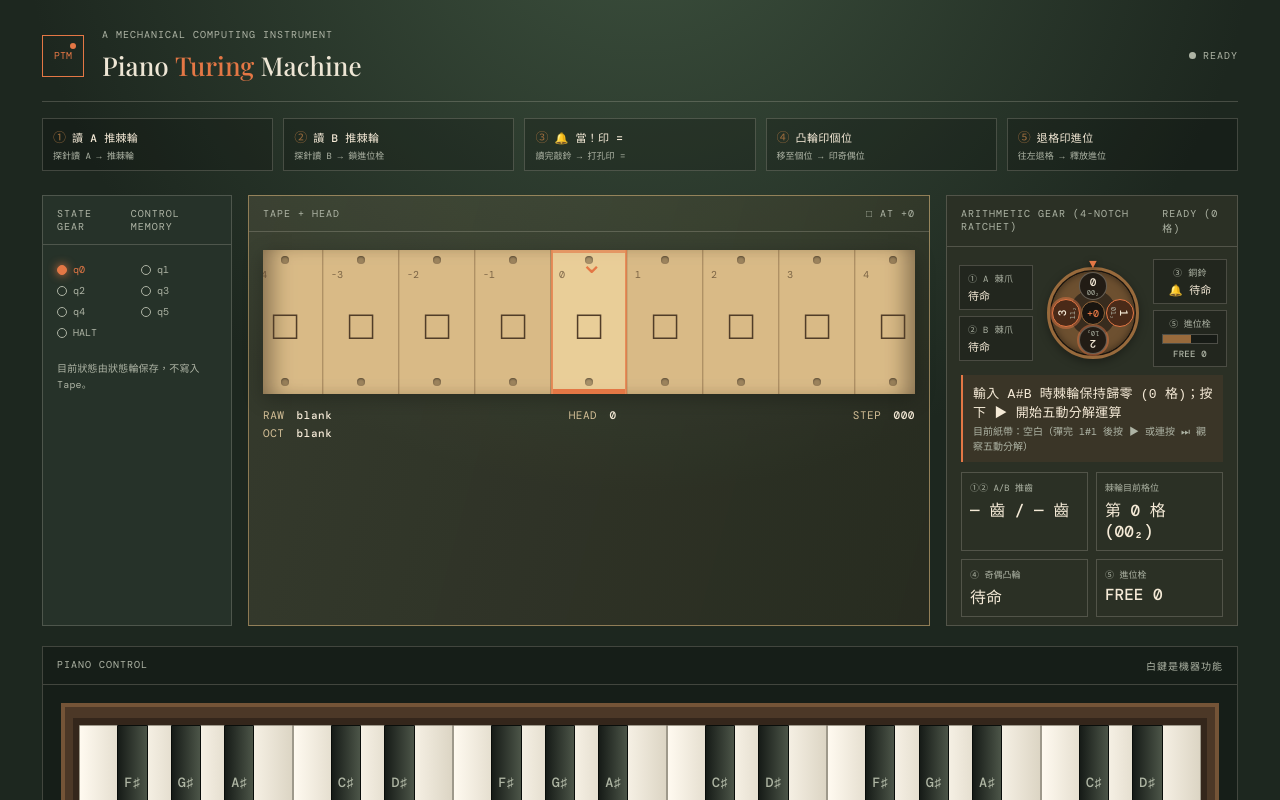
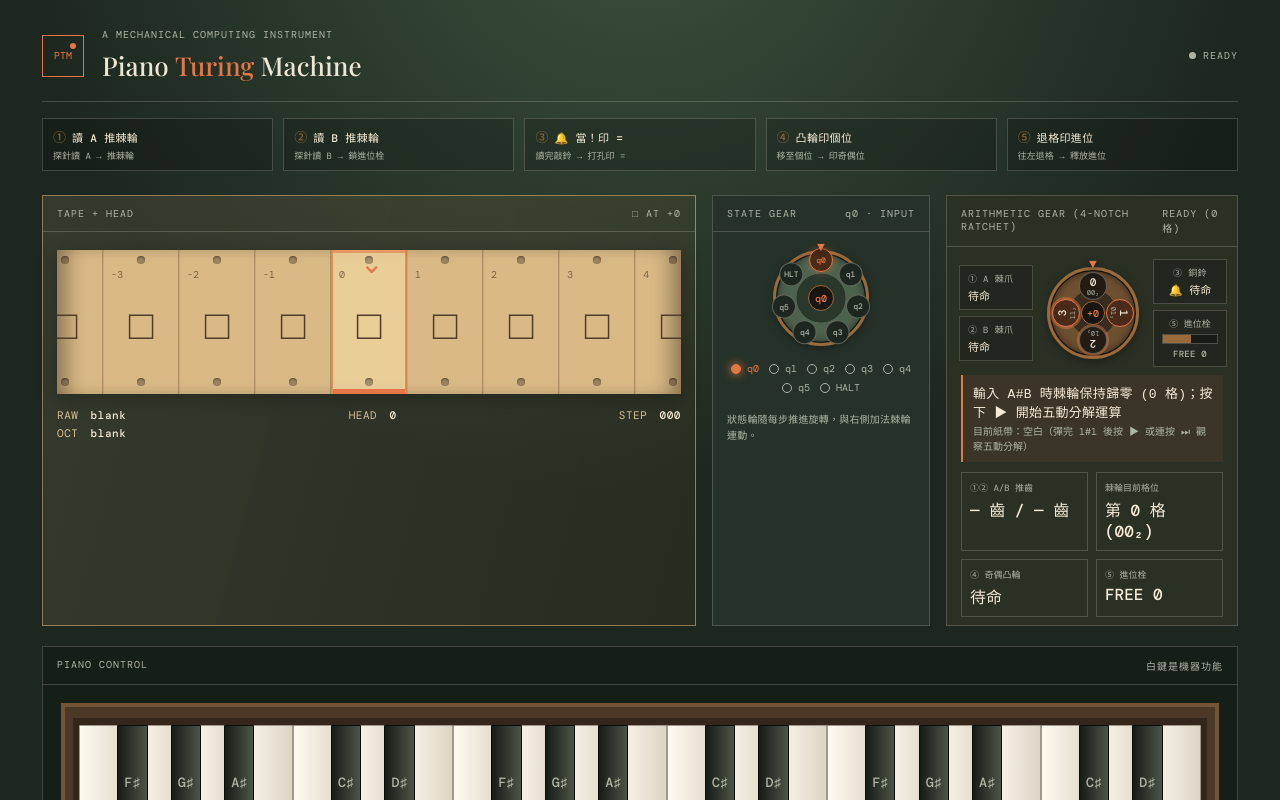
Before and after one commit to zonble/piano_turing_machine, a React (Vite) app: page / in a window 1280 px wide. Shown: the top 800 px of the page. Built offline with nearby package versions, Linux system fonts and the light colour scheme; a web font is replaced by a local one.

Commit message:
feat: place State Gear next to Arithmetic Gear and make State Gear rotate (#2)

```diff
--- a/src/App.css
+++ b/src/App.css
@@ -17,6 +17,17 @@ button { cursor: pointer; }
 .tape-cell .position { font-size: 11px; }
 .tape-readout { font-size: 11px; align-items: flex-start; }
 .tape-readout-stack { display: flex; flex-direction: column; gap: 4px; }
+
+.machine-board { display: grid; grid-template-columns: minmax(0, 1fr) 218px 292px; gap: 16px; margin-top: 24px; align-items: stretch; }
+.state-gear-bench { display: flex; flex-direction: column; align-items: center; padding: 12px 10px 4px; }
+.state-gear-housing { position: relative; display: grid; place-items: center; width: 108px; height: 108px; margin: 0 auto; }
+.state-gear-wheel { position: relative; width: 96px; height: 96px; border: 3px solid var(--brass); border-radius: 50%; background: radial-gradient(circle, #2a382c 0 38%, #4d624f 39% 68%, #1e2820 69% 100%); box-shadow: inset 0 0 10px rgba(0,0,0,.65), 0 3px 10px rgba(0,0,0,.35); transition: transform .72s cubic-bezier(.34, 1.4, .64, 1), border-color .35s ease, box-shadow .35s ease; }
+.state-module.working .state-gear-wheel { border-color: var(--orange); box-shadow: 0 0 18px rgba(228, 119, 69, .32), inset 0 0 10px rgba(0,0,0,.65); }
+.state-tooth { position: absolute; top: calc(50% - 12px); left: calc(50% - 12px); width: 24px; height: 24px; display: grid; place-items: center; border: 1px solid rgba(238, 230, 213, .32); border-radius: 50%; background: #1d261f; color: var(--muted); font-size: 8px; transition: border-color .3s ease, background .3s ease, color .3s ease; }
+.state-tooth b { display: block; font-size: 8px; font-weight: 700; transition: transform .72s cubic-bezier(.34, 1.4, .64, 1); }
+.state-tooth.active { border-color: var(--orange); background: #4a2a18; color: var(--orange); box-shadow: 0 0 8px rgba(228, 119, 69, .45); }
+.state-gear-wheel .wheel-hub { inset: 32px; transition: transform .72s cubic-bezier(.34, 1.4, .64, 1); }
+.state-gear-bench .state-wheel { display: flex; flex-wrap: wrap; justify-content: center; gap: 6px 10px; padding: 10px 6px 4px; }
 
 .stage-strip { display: grid; grid-template-columns: repeat(5, minmax(0, 1fr)); gap: 10px; margin-top: 16px; }
 .stage-pill { padding: 8px 10px; border: 1px solid var(--line); background: rgba(0, 0, 0, .2); color: var(--muted); transition: border-color .35s ease, background .35s ease, transform .35s ease, box-shadow .35s ease; }
--- a/src/App.tsx
+++ b/src/App.tsx
@@ -124,6 +124,10 @@ function App() {
             : `⑤ 進位栓釋放：往左退一格印出進位 1 → 棘輪歸零`
     : '輸入 A#B 時棘輪保持歸零 (0 格)；按下 ▶ 開始五動分解運算'
 
+  const currentStateSlot = stateRegister(machine.state)
+  const stateIndex = Math.max(0, stateNames.indexOf(currentStateSlot))
+  const stateStepDeg = 360 / stateNames.length
+
   return <main className="app-shell">
     <header className="masthead"><div className="brand-mark">PTM<i /></div><div><p className="eyebrow">A MECHANICAL COMPUTING INSTRUMENT</p><h1>Piano <em>Turing</em> Machine</h1></div><div className={`machine-status ${running ? 'live' : ''}`}><span />{running ? 'PLAYING' : machine.halted ? 'HALT' : 'READY'}</div></header>
 
@@ -147,7 +151,6 @@ function App() {
     </section>
 
     <section className="machine-board">
-      <section className="state-module module"><div className="module-heading"><span>STATE GEAR</span><span>CONTROL MEMORY</span></div><div className="state-wheel">{stateNames.map((state) => <div className={`state-slot ${stateRegister(machine.state) === state ? 'current' : ''}`} key={state}><i />{state}</div>)}</div><p className="module-note">目前狀態由狀態輪保存，不寫入 Tape。</p></section>
       <section className={`tape-module module ${machine.state === 'SCAN' ? 'scanning' : ''} ${bellRinging ? 'bell-flash' : ''}`}>
         <div className="module-heading"><span>TAPE + HEAD</span><span>{currentSymbol} AT {machine.head >= 0 ? '+' : ''}{machine.head}</span></div>
         <div className="tape-window">
@@ -184,6 +187,47 @@ function App() {
           <span>STEP <b>{String(machine.step).padStart(3, '0')}</b></span>
         </div>
       </section>
+
+      <section className={`state-module module ${gearWorking ? 'working' : ''}`}>
+        <div className="module-heading"><span>STATE GEAR</span><span>{currentStateSlot} · {machine.state}</span></div>
+        <div className="state-gear-bench">
+          <div className="state-gear-housing">
+            <div className="index-pawl" title="狀態輪定位棘爪">▼</div>
+            <div
+              className="state-gear-wheel"
+              style={{ transform: `rotate(${-stateIndex * stateStepDeg}deg)` }}
+              aria-label={`State gear wheel at ${currentStateSlot}`}
+            >
+              {stateNames.map((state, idx) => (
+                <span
+                  key={state}
+                  className={`state-tooth ${currentStateSlot === state ? 'active' : ''}`}
+                  style={{ transform: `rotate(${idx * stateStepDeg}deg) translateY(-38px)` }}
+                >
+                  <b style={{ transform: `rotate(${stateIndex * stateStepDeg - idx * stateStepDeg}deg)` }}>
+                    {state === 'HALT' ? 'HLT' : state}
+                  </b>
+                </span>
+              ))}
+              <div
+                className="wheel-hub"
+                style={{ transform: `rotate(${stateIndex * stateStepDeg}deg)` }}
+              >
+                <span>{currentStateSlot}</span>
+              </div>
+            </div>
+          </div>
+          <div className="state-wheel">
+            {stateNames.map((state) => (
+              <div className={`state-slot ${currentStateSlot === state ? 'current' : ''}`} key={state}>
+                <i />{state}
+              </div>
+            ))}
+          </div>
+        </div>
+        <p className="module-note">狀態輪隨每步推進旋轉，與右側加法棘輪連動。</p>
+      </section>
+
       <section className={`operation-module module ${gearWorking ? 'working' : ''}`}>
         <div className="module-heading"><span>ARITHMETIC GEAR (4-NOTCH RATCHET)</span><span>{gearPhaseLabel}</span></div>
         <div className="ratchet-bench" aria-label="1900s 4-notch mechanical adder mechanism">
```
